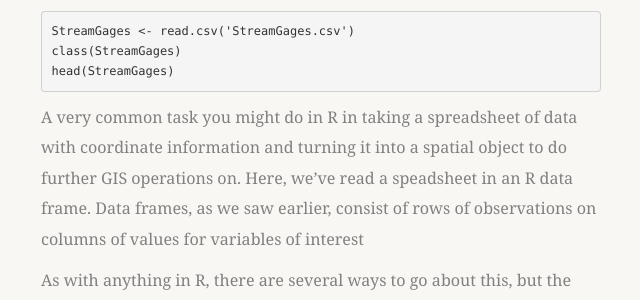
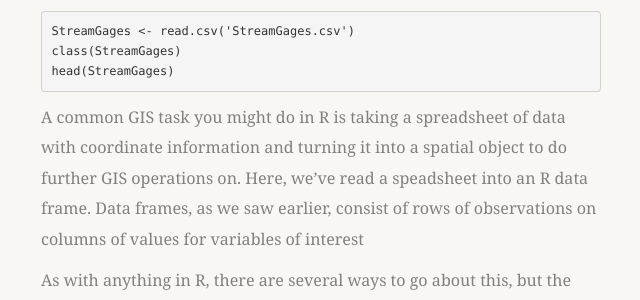
Before and after one commit to mhweber/AWRA_GIS_R_Workshop, a Jekyll site: the page built from _posts/2018-04-22-04-Spatial-Data-In-R-sp.md, in a window 1280 px wide and 900 px high, scrolled down 11490 px. Shown: the part 154-454 px from the top of the window, without its empty margins (389-1029 px from the left). Built offline with Jekyll 4.4.1, drawn with Linux system fonts in a browser that asks for light colours; nearby versions of some CDN libraries; some web fonts are replaced; library files that are not in the unit come from our copies.

Commit message:
A little clean-up

````diff
--- a/_posts/2018-04-22-04-Spatial-Data-In-R-sp.md
+++ b/_posts/2018-04-22-04-Spatial-Data-In-R-sp.md
@@ -344,7 +344,7 @@ class(StreamGages)
 head(StreamGages)
 ```
 
-A very common task you might do in R in taking a spreadsheet of data with coordinate information and turning it into a spatial object to do further GIS operations on.  Here, we've read a speadsheet in an R data frame. Data frames, as we saw earlier, consist of rows of observations  on columns of values for variables of interest
+A common GIS task you might do in R is taking a spreadsheet of data with coordinate information and turning it into a spatial object to do further GIS operations on.  Here, we've read a speadsheet into an R data frame. Data frames, as we saw earlier, consist of rows of observations  on columns of values for variables of interest
 
 As with anything in R, there are several ways to go about this, but the basics are we need to pull the coordinate columns of the data frame into a matrix which becomes the coordinates slot of a spatial object, and then give the `SpatialPointsDataFrame` we create a coordinate reference system.
 
````
